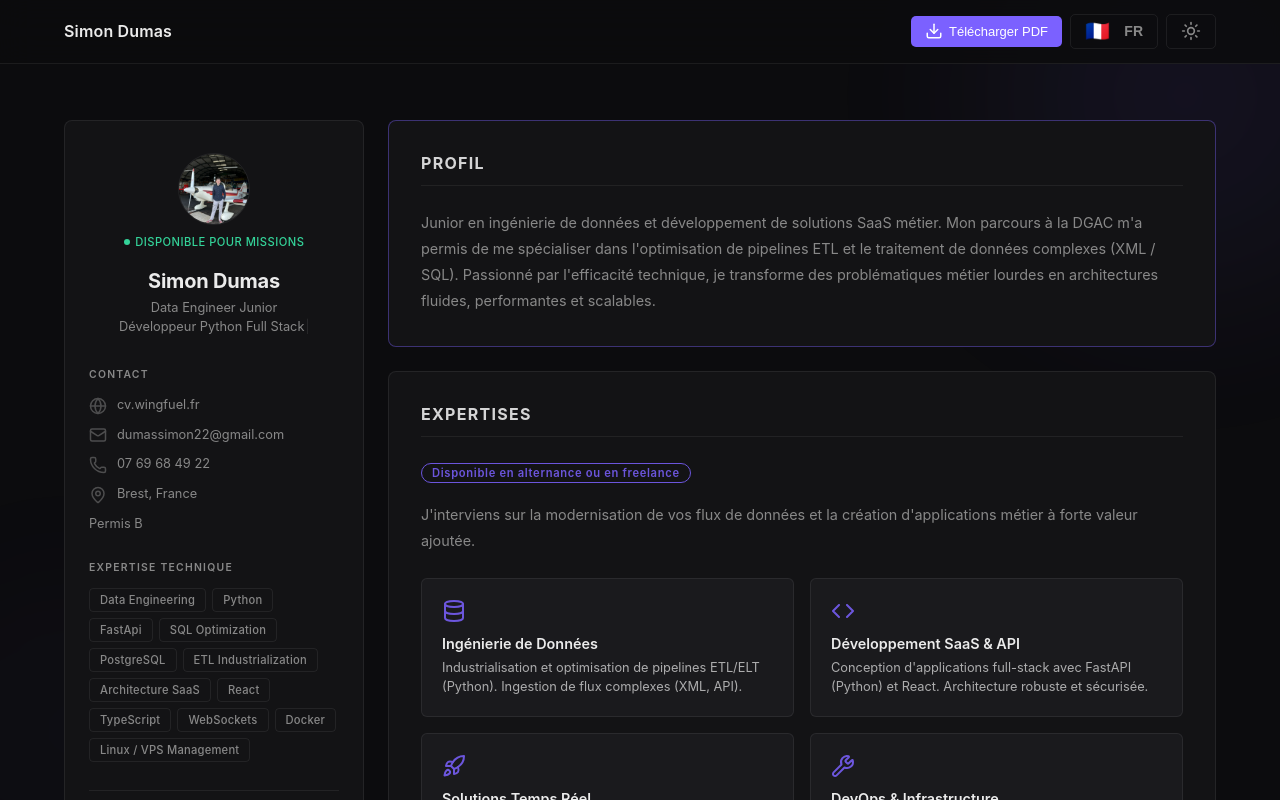
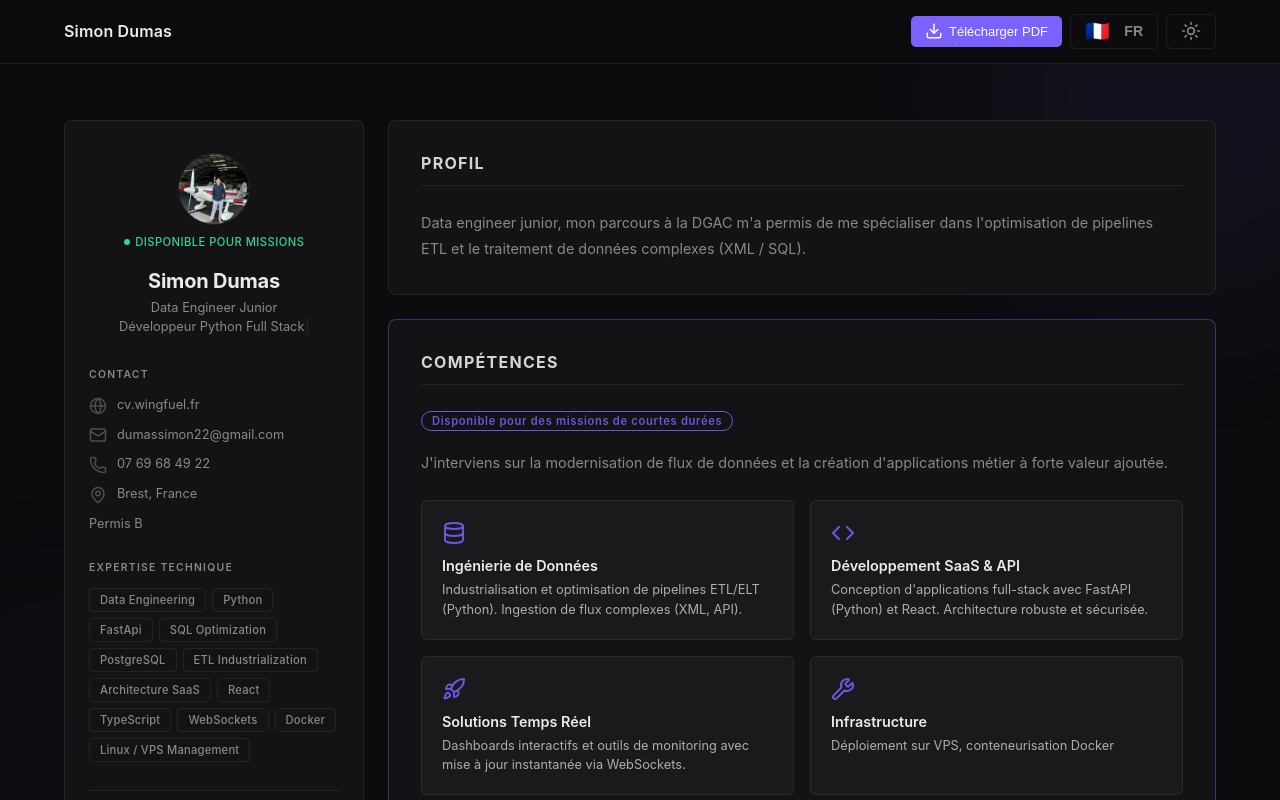
Before and after one commit to SimDms29/cv-digital-dumas, a React (Create React App) app: page / in a window 1280 px wide. Shown: the top 800 px of the page. Built offline with nearby package versions, Linux system fonts and the light colour scheme.

Commit message:
Refine profile and services descriptions
Updated text in the 'Profil' and 'services' sections to enhance clarity and conciseness.

```diff
--- a/src/App.js
+++ b/src/App.js
@@ -87,17 +87,17 @@ const content = {
     sections: {
       profil: {
         title: "Profil",
-        text: "Junior en ingénierie de données et développement de solutions SaaS métier. Mon parcours à la DGAC m'a permis de me spécialiser dans l'optimisation de pipelines ETL et le traitement de données complexes (XML / SQL). Passionné par l'efficacité technique, je transforme des problématiques métier lourdes en architectures fluides, performantes et scalables."
+        text: "Data engineer junior, mon parcours à la DGAC m'a permis de me spécialiser dans l'optimisation de pipelines ETL et le traitement de données complexes (XML / SQL)."
       },
       services: {
-        title: "Expertises",
-        subtitle: "Disponible en alternance ou en freelance",
-        intro: "J'interviens sur la modernisation de vos flux de données et la création d'applications métier à forte valeur ajoutée.",
+        title: "Compétences",
+        subtitle: "Disponible pour des missions de courtes durées",
+        intro: "J'interviens sur la modernisation de flux de données et la création d'applications métier à forte valeur ajoutée.",
         cards: [
           { title: "Ingénierie de Données", text: "Industrialisation et optimisation de pipelines ETL/ELT (Python). Ingestion de flux complexes (XML, API)." },
           { title: "Développement SaaS & API", text: "Conception d'applications full-stack avec FastAPI (Python) et React. Architecture robuste et sécurisée." },
           { title: "Solutions Temps Réel", text: "Dashboards interactifs et outils de monitoring avec mise à jour instantanée via WebSockets." },
-          { title: "DevOps & Infrastructure", text: "Déploiement sur VPS, gestion de serveurs Linux et conteneurisation Docker" }
+          { title: "Infrastructure", text: "Déploiement sur VPS, conteneurisation Docker" }
         ]
       },
       experience: {
@@ -208,13 +208,13 @@ const content = {
       },
       services: {
         title: "Expertise",
-        subtitle: "Available for work-study or freelance",
-        intro: "I help businesses modernize their data flows and build high-value custom software solutions.",
+        subtitle: "Available for short terme mission",
+        intro: "I  modernize data flows and build high-value custom software solutions.",
         cards: [
           { title: "Data Engineering", text: "ETL/ELT pipeline industrialization and optimization (Python). Complex data ingestion (XML, API)." },
           { title: "SaaS & API Dev", text: "Full-stack application design using FastAPI (Python) and React. Focused on performance and security." },
           { title: "Real-time Solutions", text: "Interactive monitoring dashboards with instant data updates via WebSockets." },
-          { title: "DevOps & Infra", text: "VPS management, Linux server configuration and Docker containerization" }
+          { title: "Infra", text: "VPS management and Docker containerization" }
         ]
       },
       experience: {
```
